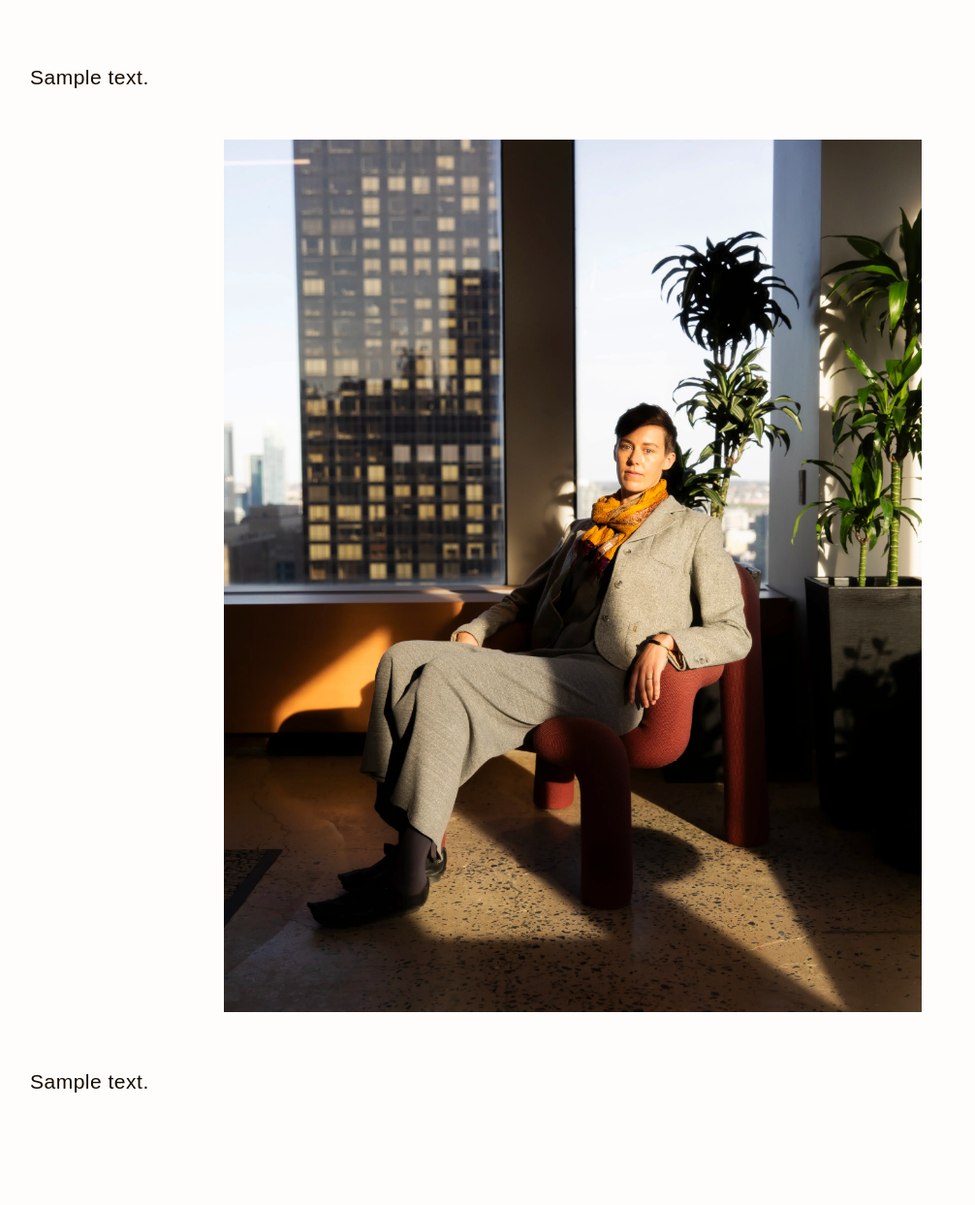
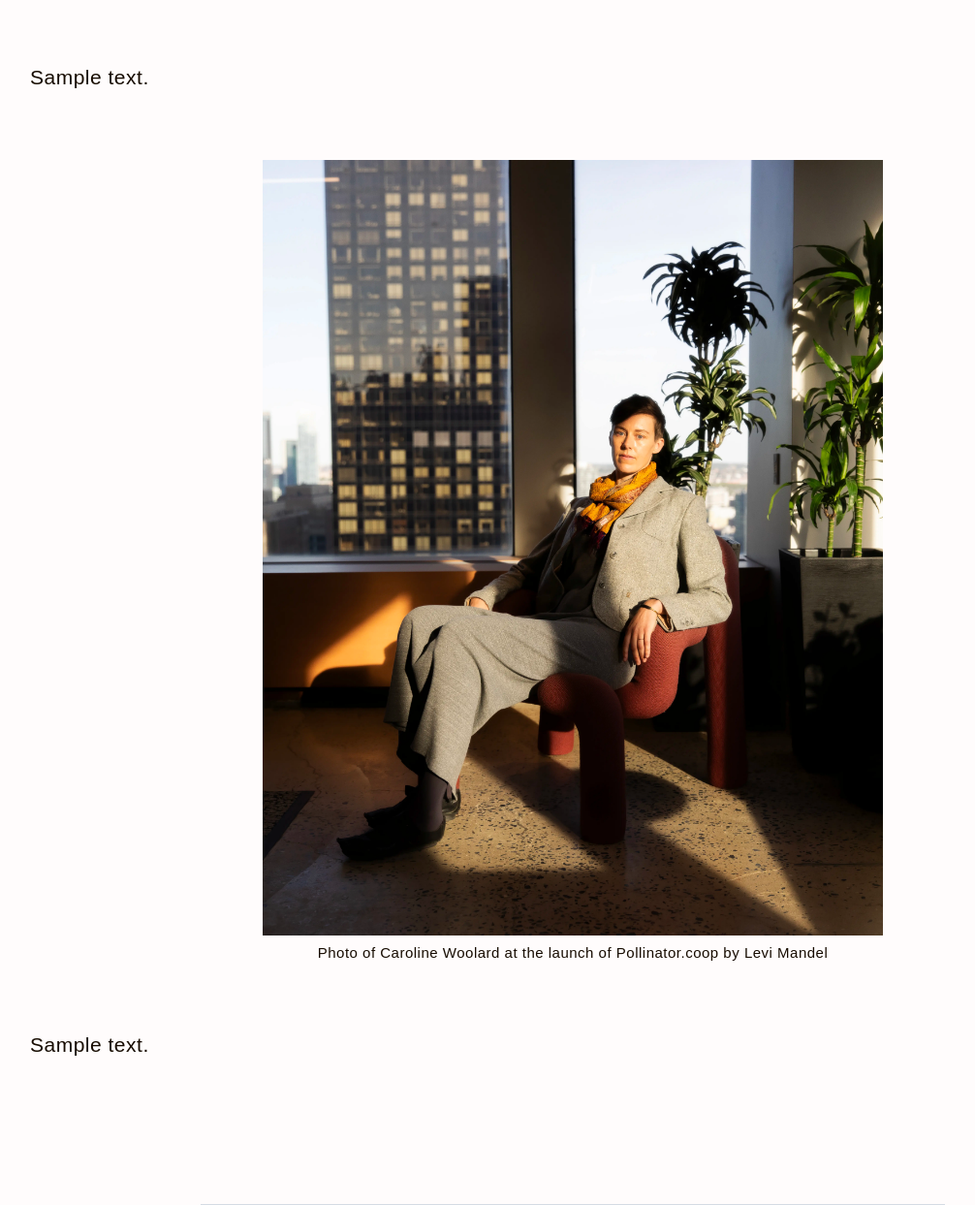
Before and after one commit to jboolean/cwcom, a Django app: template base/templates/portfolio.html in a window 1280 px wide. Shown: the part 34-1277 px from the top of the page at 97% size, without its empty margins (49-1055 px from the left). Run offline with Django 3.2, Linux system fonts and the light colour scheme; the template is opened without the code that fills it: most values are stand-ins (such as "Sample title", 1, 10 or a date in 2020); grey boxes marked "Sample" are stand-in pictures; some libraries are stand-ins or nearby versions.

Commit message:
Add caption to image

```diff
--- a/base/static/base/css/style.css
+++ b/base/static/base/css/style.css
@@ -207,8 +207,12 @@ body {
   .section--visit .section__content {
     max-width: 80rem; } }
 
-.hero-image {
+.hero-image__image {
   width: 100%;
+}
+.hero-image__caption {
+  text-align: center;
+  font-size: 1.5rem;
 }
 .section--past-events {
   margin-top: 5rem; }
--- a/base/static/base/css/style.sass
+++ b/base/static/base/css/style.sass
@@ -241,8 +241,12 @@ body
     @media (min-width: $desktop)
       max-width: 80rem
 
-.hero-image
+.hero-image__image
   width: 100%
+
+.hero-image__caption
+  text-align: center
+  font-size: 1.5rem
 
 .section--past-events
   margin-top: 5rem
--- a/base/templates/intro.html
+++ b/base/templates/intro.html
@@ -9,8 +9,9 @@
 	</section>
 	<section class="section section--hero-image" id="hero-image">
 		<div class="section__content">
+			<figure class="hero-image__figure">
 				<img
-				class="hero-image"
+					class="hero-image__image"
 					src="{% static 'base/images/LMandel_Pollinator_Headshot_010.webp' %}"
 					srcset="
 						{% static 'base/images/LMandel_Pollinator_Headshot_010-350.webp' %} 350w,
@@ -22,6 +23,8 @@
 					sizes="(min-width: 1140px) 720px, 100vw"
 					alt="Caroline Woolard"
 				>
+				<figcaption class="hero-image__caption">Photo of Caroline Woolard at the launch of Pollinator.coop by Levi Mandel</figcaption>
+			</figure>
 		</div>
 	</section>
 	<section class="section section--{{ content_blocks.1.slug }}" id="{{ content_blocks.1.slug }}">
```
Lines whose indentation alone changed are shown as unchanged.
